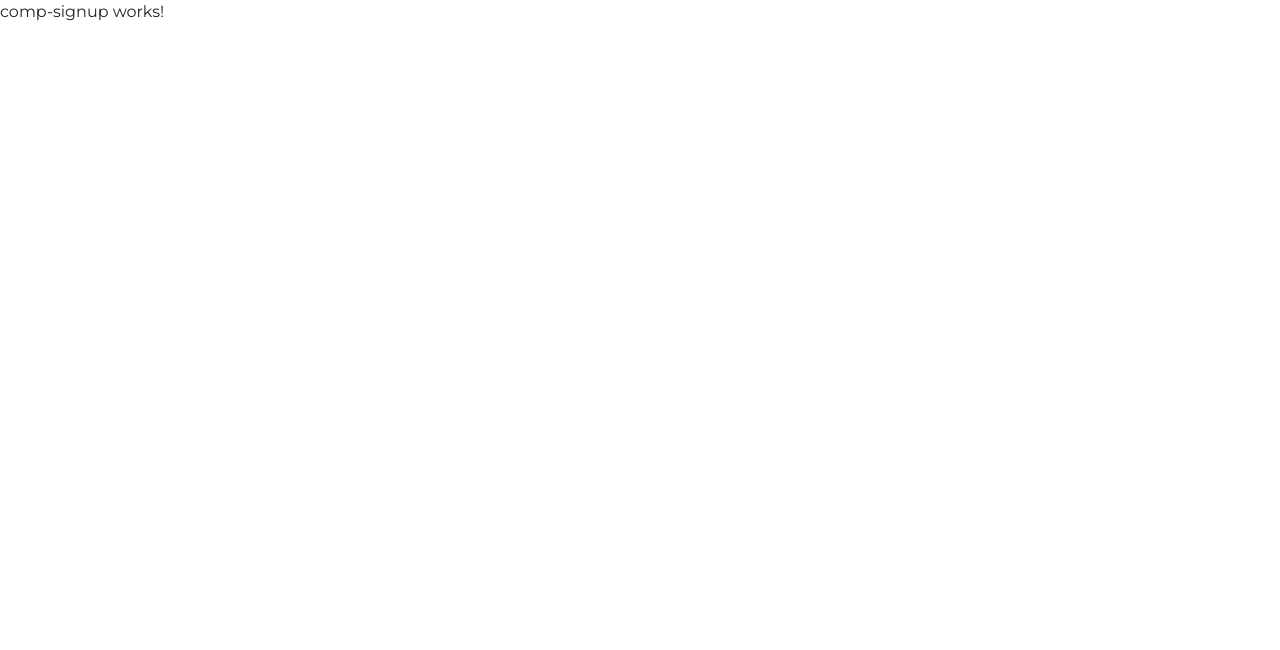
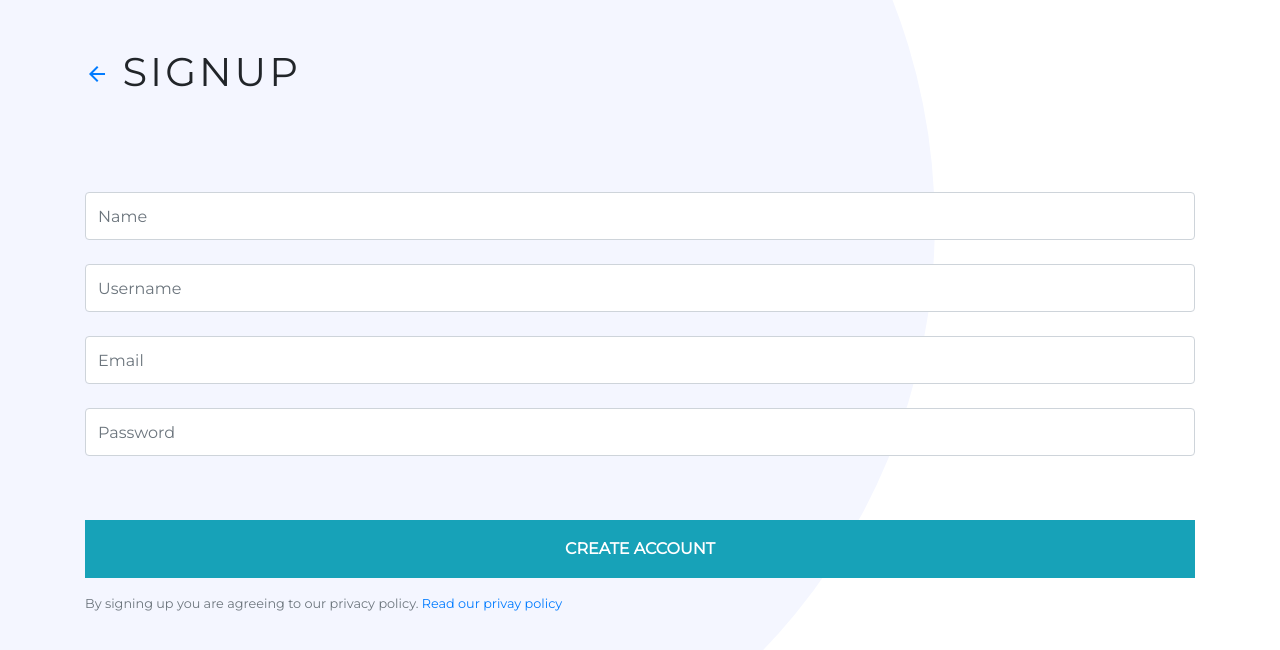
Before and after one commit to rishabh091/Lambda-Angular, an Angular app: page /signup in a window 1280 px wide. Shown: the top 650 px of the page. Built offline with nearby package versions, Linux system fonts and the light colour scheme.

Commit message:
signup design completed

```diff
--- a/src/app/comp-signup/comp-signup.component.css
+++ b/src/app/comp-signup/comp-signup.component.css
@@ -0,0 +1,13 @@
+.heading {
+    letter-spacing: 3px;
+}
+.input-text {
+    height: 3em;
+}
+.bg-path {
+    clip-path: circle(57.6% at 25% 28%);
+    background: var(--custom-grey);
+    position: absolute;
+    top: 0px;
+    z-index: -1;
+}
--- a/src/app/comp-signup/comp-signup.component.html
+++ b/src/app/comp-signup/comp-signup.component.html
@@ -1 +1,30 @@
-<p>comp-signup works!</p>
+<div class="container-fluid height-100 pl-3 pr-3 pt-5 pb-5">
+    <div class="container">
+        <h1 class="display-5 text-uppercase heading mb-5 pb-5">
+            <a href="/login"><span class="material-icons">arrow_back</span></a>
+            signup
+        </h1>
+
+        <form method="dialog" class="width-100">
+            <div class="form-group">
+                <input type="text" class="form-control input-text" placeholder="Name" required>
+
+                <input type="text" class="form-control input-text mt-4" placeholder="Username" required>
+
+                <input type="email" class="form-control input-text mt-4" placeholder="Email" required>
+
+                <input type="password" class="form-control input-text mt-4" placeholder="Password" required>
+            </div>
+
+            <button type="submit" class="btn btn-info rounded-0 width-100 mt-5 font-weight-bold p-3 text-uppercase">
+                create  account
+            </button>
+        </form>
+
+        <div class="mt-3 text-muted text-small">By signing up you are agreeing to our privacy policy.
+            <a href="/privacypolicy">Read our privay policy</a>
+        </div>
+    </div>
+</div>
+
+<div class="container-fluid height-100 bg-path"></div>
--- a/src/index.html
+++ b/src/index.html
@@ -15,6 +15,7 @@
   <script src="https://maxcdn.bootstrapcdn.com/bootstrap/4.5.0/js/bootstrap.min.js"></script>
 
   <link href="https://fonts.googleapis.com/css2?family=Montserrat&display=swap" rel="stylesheet">
+  <link rel="stylesheet" href="https://fonts.googleapis.com/icon?family=Material+Icons">
 </head>
 <body>
   <app-root></app-root>
--- a/src/styles.css
+++ b/src/styles.css
@@ -23,3 +23,6 @@
 .width-100{
     width: 100%;
 }
+.text-small {
+    font-size: 0.8rem;
+}
```
